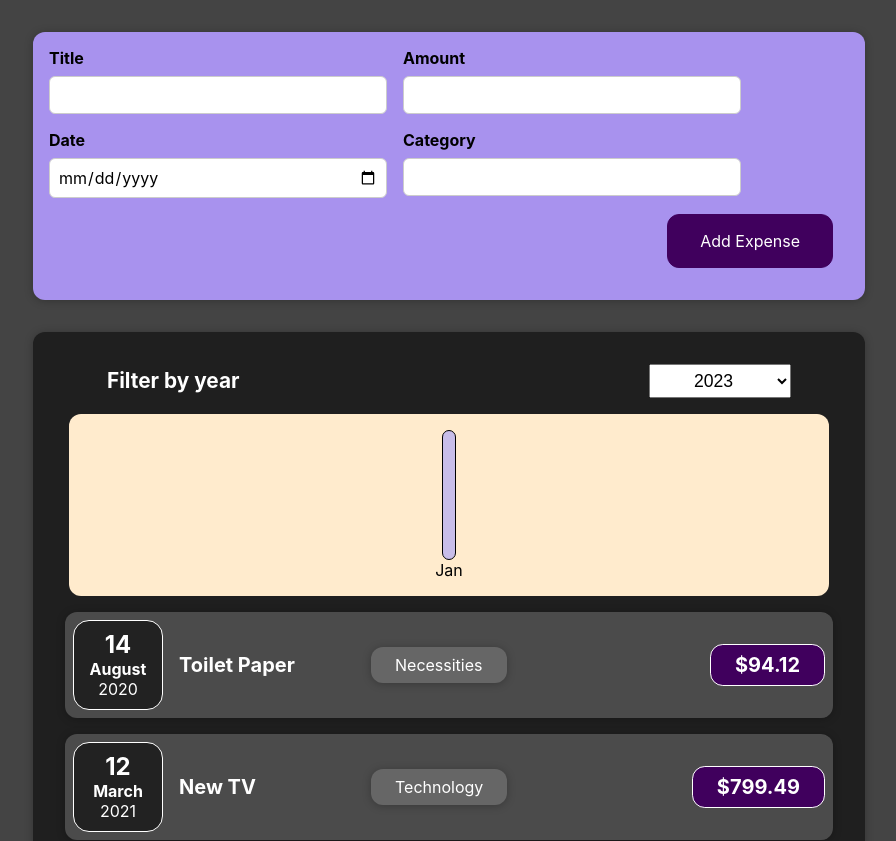
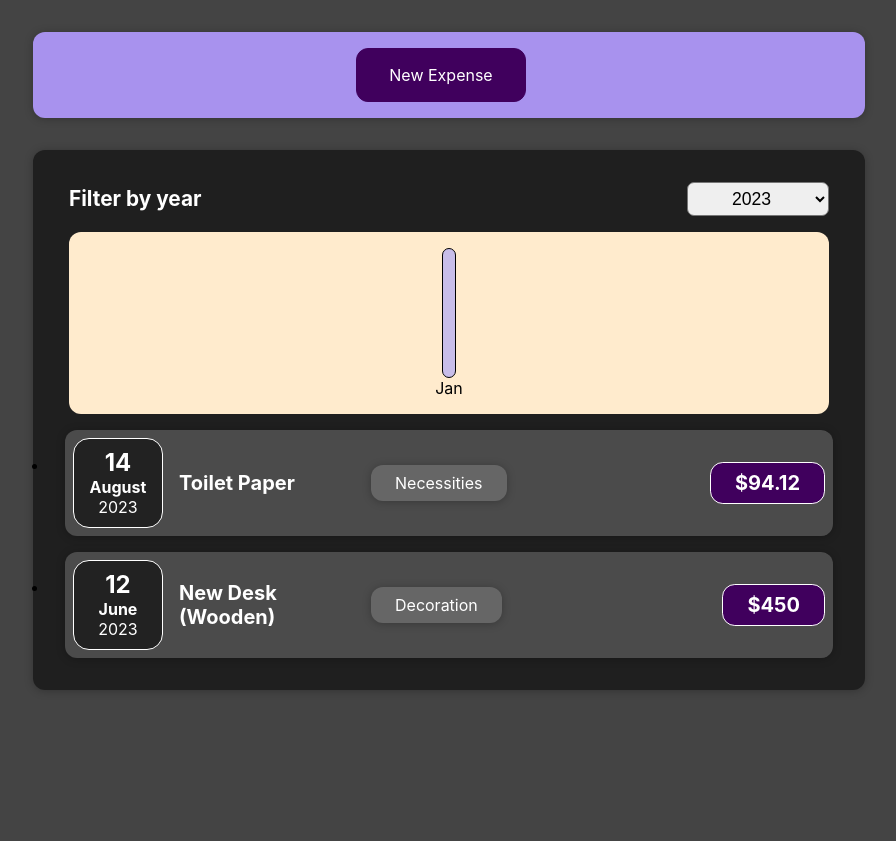
Before and after one commit to SamuelHill27/project, a React (Create React App) app: page / in a window 1280 px wide. Shown: the top 841 px of the page, without its empty margins (191-1087 px from the left). After the commit the page ends 800 px from the top, so only its background shows below. Built offline with nearby package versions, Linux system fonts and the light colour scheme.

Commit message:
almost finish section 6?

```diff
--- a/src/App.js
+++ b/src/App.js
@@ -1,13 +1,13 @@
+import { useState } from "react";
 import Expenses from "./components/Expenses/Expenses";
 import NewExpense from "./components/NewExpense/NewExpense";
 
-const App = () => {
-  const expenses = [
+const DUMMY_EXPENSES = [
   {
     id: "e1",
     title: "Toilet Paper",
     amount: 94.12,
-      date: new Date(2020, 7, 14),
+    date: new Date(2023, 7, 14),
     category: "Necessities",
   },
   {
@@ -28,15 +28,19 @@ const App = () => {
     id: "e4",
     title: "New Desk (Wooden)",
     amount: 450,
-      date: new Date(2021, 5, 12),
+    date: new Date(2023, 5, 12),
     category: "Decoration",
   },
 ];
 
-  const addExpenseHandler = expense => {
-    console.log("expense: ");
-    console.log(expense);
-  }
+const App = () => {
+  const [expenses, setExpenses] = useState(DUMMY_EXPENSES);
+
+  const addExpenseHandler = (expense) => {
+    setExpenses((prevExpenses) => {
+      return [expense, ...prevExpenses];
+    });
+  };
 
   return (
     <div className="App">
@@ -44,6 +48,6 @@ const App = () => {
       <Expenses items={expenses} />
     </div>
   );
-}
+};
 
 export default App;
--- a/src/components/Expenses/DateFilter/DateFilterDisplay.js
+++ b/src/components/Expenses/DateFilter/DateFilterDisplay.js
@@ -1,7 +1,7 @@
 import './DateFilterDisplay.css';
 import MonthExpensesBar from './MonthExpensesBar';
 
-const DateFilterDisplay = () => {
+const DateFilterDisplay = (props) => {
     return (
         <div className='date-filter-display'>
             <MonthExpensesBar />
--- a/src/components/Expenses/DateFilter/DateFilterForm.css
+++ b/src/components/Expenses/DateFilter/DateFilterForm.css
@@ -3,7 +3,7 @@
     justify-content: space-between;
     align-items: center;
     margin: 1rem auto;
-    width: 45rem;
+    width: 50rem;
     max-width: 95%;
     font-size: 1.3rem;
     color: white;
@@ -13,4 +13,5 @@
 .date-filter-form__select {
     font-size: 1.1rem;
     padding: 0.3rem 2.5rem;
+    border-radius: 7px;
 }
--- a/src/components/Expenses/ExpenseItem.js
+++ b/src/components/Expenses/ExpenseItem.js
@@ -1,4 +1,4 @@
-import React, { useState } from 'react';
+import React, { useState } from "react";
 
 import "./ExpenseItem.css";
 import ExpenseDate from "./ExpenseDate";
@@ -6,6 +6,7 @@ import Card from "../UI/Card";
 
 function ExpenseItem(props) {
   return (
+    <li>
       <Card className="expense-item">
         <ExpenseDate date={props.date} />
         <div className="expense-item__description">
@@ -14,8 +15,8 @@ function ExpenseItem(props) {
         </div>
         <div className="expense-item__price">${props.amount}</div>
       </Card>
+    </li>
   );
-
 }
 
 export default ExpenseItem;
--- a/src/components/Expenses/Expenses.js
+++ b/src/components/Expenses/Expenses.js
@@ -1,5 +1,5 @@
-import ExpenseItem from "./ExpenseItem";
-import './Expenses.css';
+import ExpensesList from "./ExpensesList";
+import "./Expenses.css";
 import Card from "../UI/Card";
 import DateFilter from "./DateFilter/DateFilter";
 import { useState } from "react";
@@ -7,40 +7,23 @@ import { useState } from "react";
 function Expenses(props) {
   const [filteredYear, setFilteredYear] = useState("2023");
 
-    const years = [2021, 2022, 2023];
   //console.log(`Data from ${years.filter(year => year.toString() !== filteredYear)} is hidden.`);
 
   const filterChangeHandler = (selectedYear) => {
     setFilteredYear(selectedYear);
-    }
+  };
+
+  const filteredExpenses = props.items.filter(
+    (expense) => expense.date.getFullYear().toString() === filteredYear
+  );
 
   return (
     <Card className="expenses">
-            <DateFilter selectedYear={filteredYear} onChangeFilter={filterChangeHandler} />
-            <ExpenseItem
-                title={props.items[0].title}
-                amount={props.items[0].amount}
-                date={props.items[0].date}
-                category={props.items[0].category}
+      <DateFilter
+        selectedYear={filteredYear}
+        onChangeFilter={filterChangeHandler}
       />
-            <ExpenseItem
-                title={props.items[1].title}
-                amount={props.items[1].amount}
-                date={props.items[1].date}
-                category={props.items[1].category}
-            />
-            <ExpenseItem
-                title={props.items[2].title}
-                amount={props.items[2].amount}
-                date={props.items[2].date}
-                category={props.items[2].category}
-            />
-            <ExpenseItem
-                title={props.items[3].title}
-                amount={props.items[3].amount}
-                date={props.items[3].date}
-                category={props.items[3].category}
-            />
+      <ExpensesList items={filteredExpenses} />
     </Card>
   );
 }
--- /dev/null
+++ b/src/components/Expenses/ExpensesList.css
@@ -0,0 +1,8 @@
+.expenses-list {
+    padding: 0;
+}
+
+.expenses-list__fallback {
+    text-align: center;
+    color: white;
+}
--- /dev/null
+++ b/src/components/Expenses/ExpensesList.js
@@ -0,0 +1,24 @@
+import "./ExpensesList.css";
+import ExpenseItem from "./ExpenseItem";
+
+const ExpensesList = (props) => {
+  if (props.items.length === 0) {
+    return <h2 className="expenses-list__fallback">Found no expenses.</h2>;
+  }
+
+  return (
+    <ul className="expenses-list">
+      {props.items.map((expense) => (
+        <ExpenseItem
+          key={expense.id}
+          title={expense.title}
+          amount={expense.amount}
+          date={expense.date}
+          category={expense.category}
+        />
+      ))}
+    </ul>
+  );
+};
+
+export default ExpensesList;
--- a/src/components/NewExpense/ExpenseForm.js
+++ b/src/components/NewExpense/ExpenseForm.js
@@ -58,9 +58,14 @@ const ExpenseForm = (props) => {
     setEnteredCategory("");
   };
 
+  const resetHandler = () => {
+    props.onCancelExpenseData();
+  };
+
   return (
-    <form onSubmit={submitHandler}>
+    <form onSubmit={submitHandler} onReset={resetHandler}>
       <div className="new-expense__controls">
+
         <div className="new-expense__control">
           <label>Title</label>
           <input
@@ -69,6 +74,7 @@ const ExpenseForm = (props) => {
             onChange={titleChangeHandler}
           />
         </div>
+
         <div className="new-expense__control">
           <label>Amount</label>
           <input
@@ -79,6 +85,7 @@ const ExpenseForm = (props) => {
             onChange={amountChangeHandler}
           />
         </div>
+
         <div className="new-expense__control">
           <label>Date</label>
           <input
@@ -89,6 +96,7 @@ const ExpenseForm = (props) => {
             onChange={dateChangeHandler}
           />
         </div>
+
         <div className="new-expense__control">
           <label>Category</label>
           <input
@@ -97,9 +105,12 @@ const ExpenseForm = (props) => {
             onChange={categoryChangeHandler}
           />
         </div>
+
         <div className="new-expense__actions">
+          <button type="reset">Cancel</button>
           <button type="submit">Add Expense</button>
         </div>
+
       </div>
     </form>
   );
--- a/src/components/NewExpense/NewExpense.js
+++ b/src/components/NewExpense/NewExpense.js
@@ -1,20 +1,40 @@
 import ExpenseForm from "./ExpenseForm";
-import './NewExpense.css';
+import "./NewExpense.css";
 import Card from "../UI/Card";
+import { useState } from "react";
 
 const NewExpense = (props) => {
+  const [openExpenseForm, setOpenExpenseForm] = useState(false);
+
+  const showExpenseform = () => {
+    setOpenExpenseForm(true);
+  };
+
   const saveExpenseDataHandler = (enteredExpenseData) => {
     const expenseData = {
       ...enteredExpenseData,
-      id: Math.random().toString()
+      id: Math.random().toString(),
     };
 
     props.onAddExpense(expenseData); // lifting the state up
-  }
+    setOpenExpenseForm(false);
+  };
+
+  const cancelExpenseDataHandler = () => {
+    setOpenExpenseForm(false);
+  };
 
   return (
     <Card className="new-expense">
-      <ExpenseForm onSaveExpenseData={saveExpenseDataHandler} />
+      {openExpenseForm && (
+        <ExpenseForm
+          onSaveExpenseData={saveExpenseDataHandler}
+          onCancelExpenseData={cancelExpenseDataHandler}
+        />
+      )}
+      {!openExpenseForm && (
+        <button onClick={showExpenseform}>New Expense</button>
+      )}
     </Card>
   );
 };
```
Lines whose indentation alone changed are shown as unchanged.
